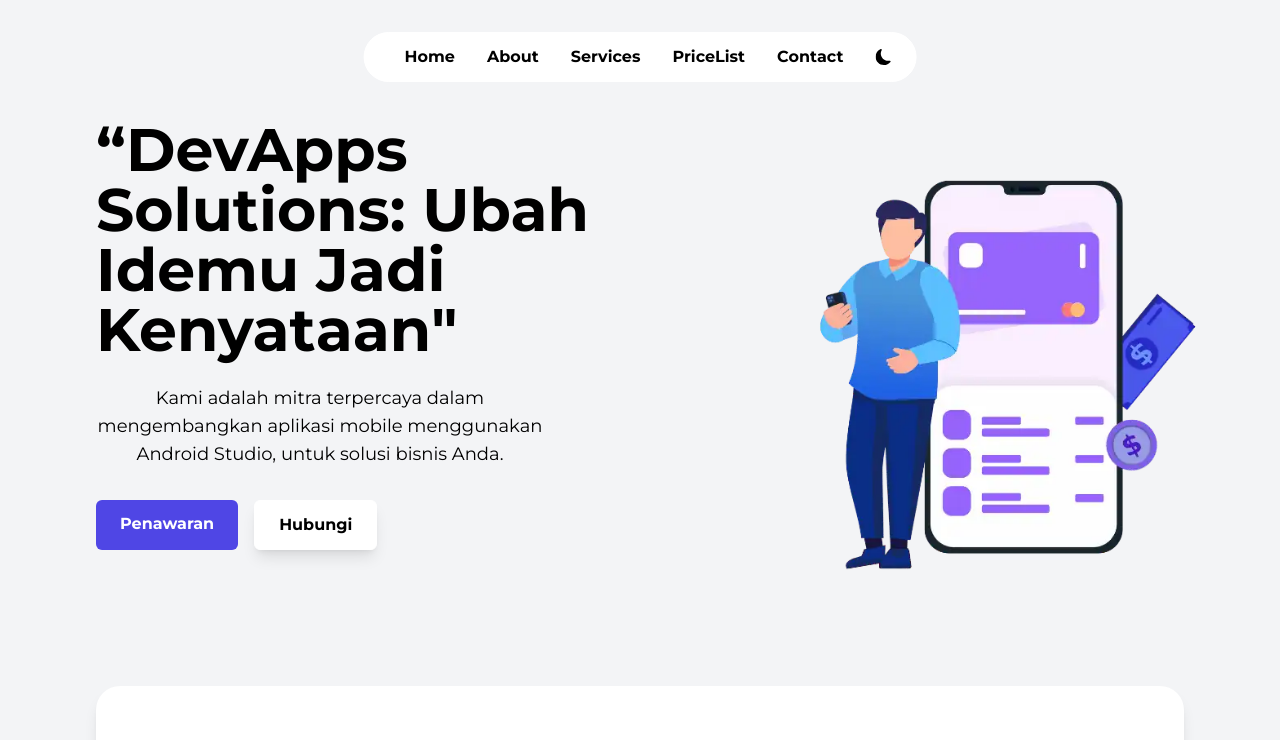
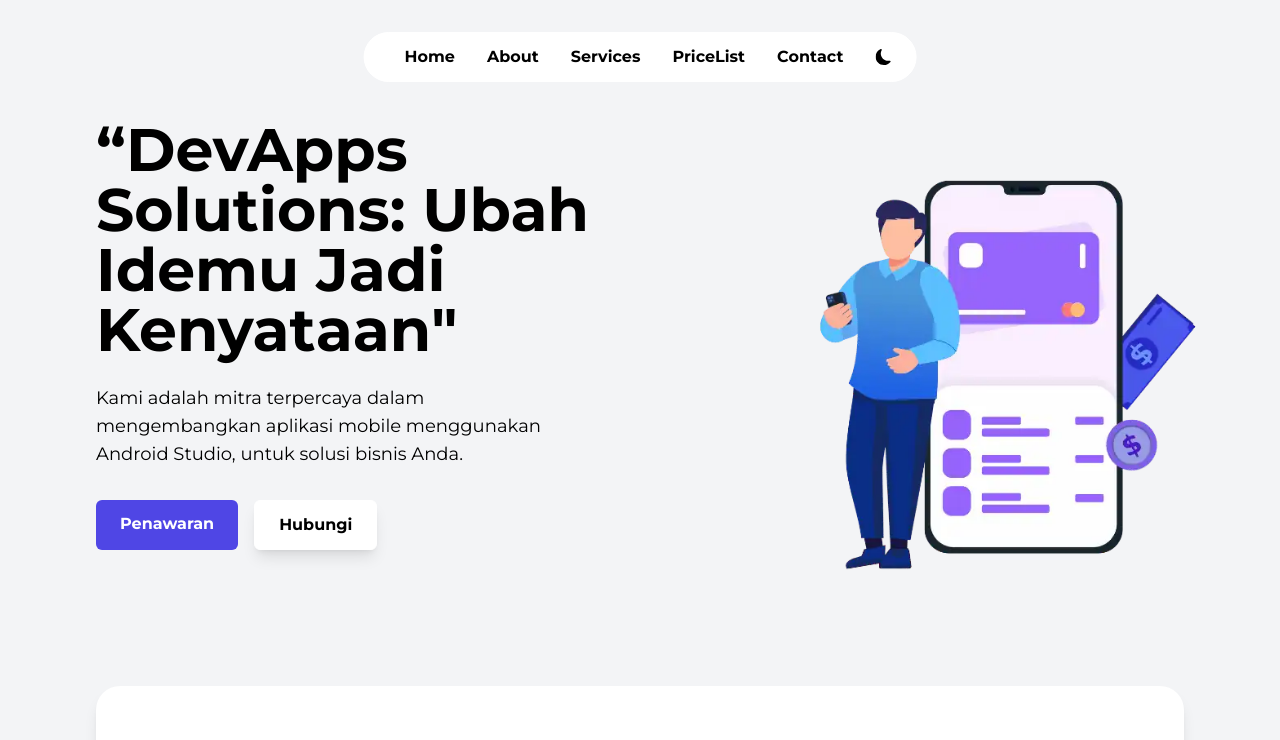
Before and after one commit to rufflekies/devapps_solutions, a React (Vite) app: page / in a window 1280 px wide. Shown: the top 740 px of the page. Built offline with nearby package versions, Linux system fonts and the light colour scheme.

Commit message:
Update App.css

```diff
--- a/src/App.css
+++ b/src/App.css
@@ -1,8 +1,4 @@
-#root {
-  max-width: 1280px;
-  margin: 0 auto;
-  text-align: center;
-}
+
 
 /* Ganti impor font dengan @font-face */
 @font-face {
```
